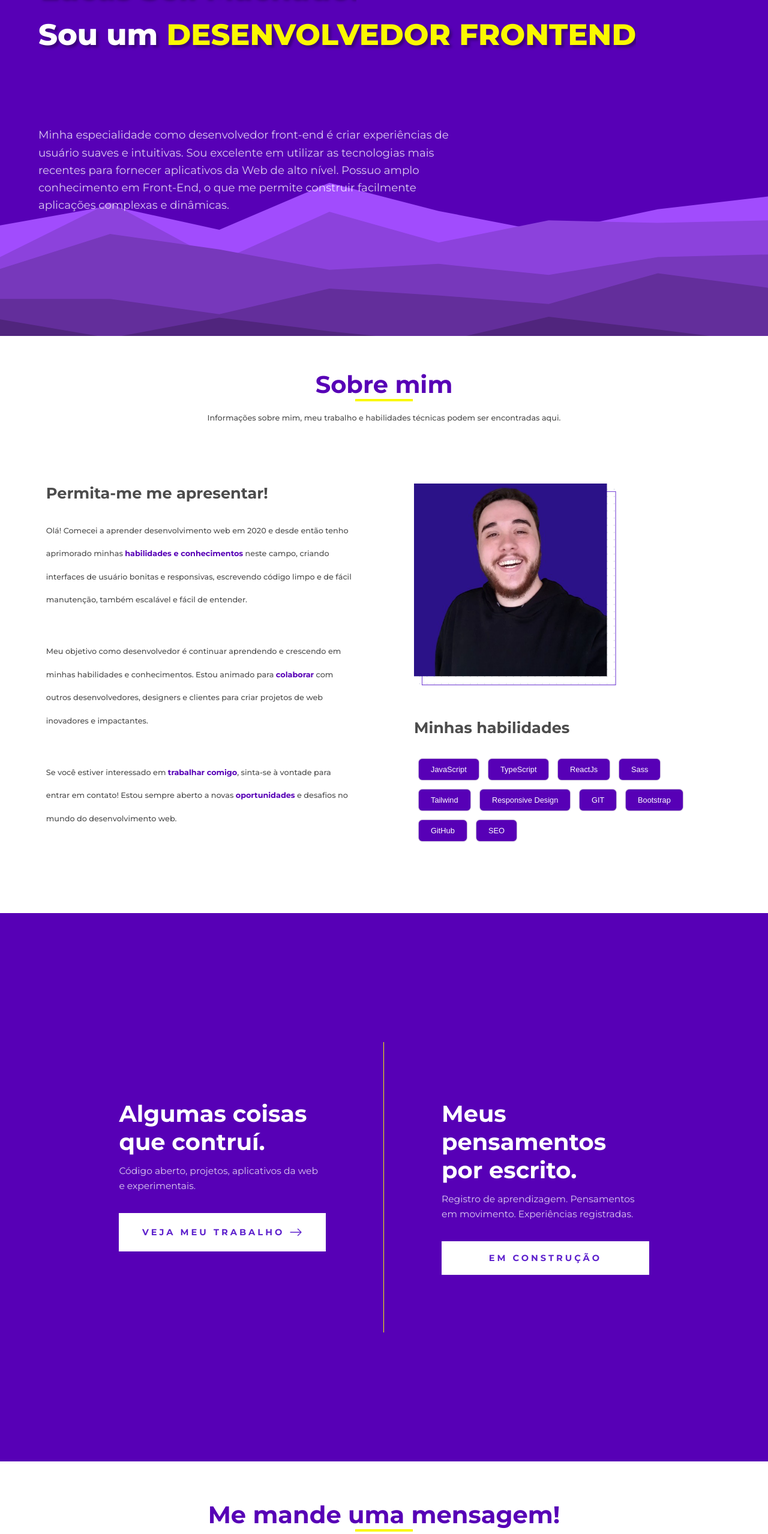
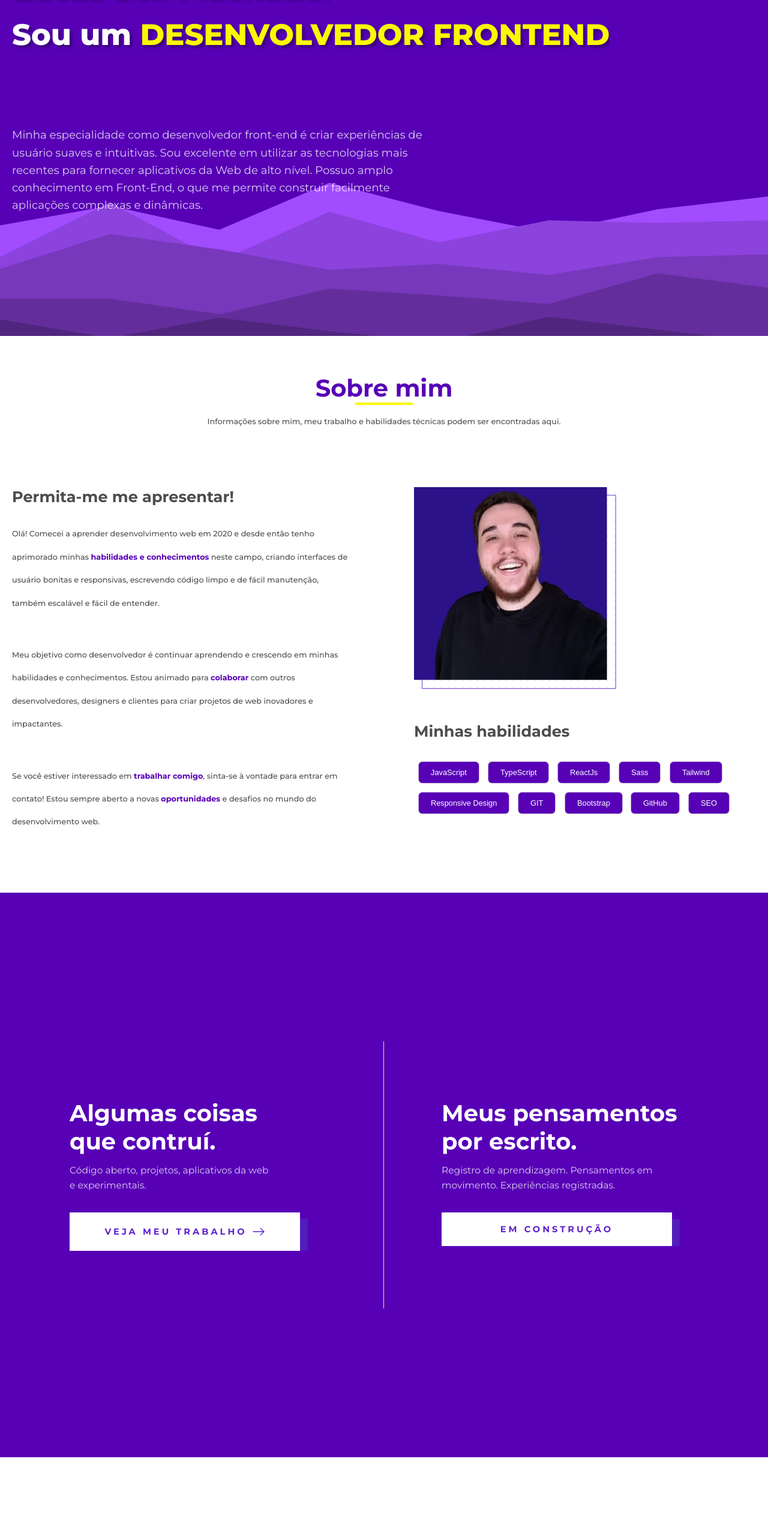
Before and after one commit to Sellucas/portfolio, a Next.js app: page / in a window 1280 px wide. Shown: the part 240-2797 px from the top of the page at 60% size. Built offline with nearby package versions, Linux system fonts and the light colour scheme.

Commit message:
style: responsive layout

```diff
--- a/src/components/About/About.module.scss
+++ b/src/components/About/About.module.scss
@@ -1,12 +1,11 @@
 .page {
   height: 100%;
-  // max-height: fit-content;
   width: 100%;
-  max-width: 100rem;
+  max-width: 90rem;
   margin: auto;
   background-color: white;
   color: rgba(0, 0, 0, 0.7);
-  padding: 0 6% 0 6%;
+  padding: 0 20px 0 20px;
 }
 
 .sectionTitle {
--- a/src/components/Contact/Contact.module.scss
+++ b/src/components/Contact/Contact.module.scss
@@ -1,15 +1,15 @@
 .page {
-  height: 100%;
+  height: 105vh;
   width: 100%;
   max-width: 80rem;
   margin: auto;
   background-color: white;
   color: rgba(0, 0, 0, 0.7);
-  padding: 5%;
+  padding: 0 20px 0 20px;
 }
 
 .sectionTitle {
-  padding-bottom: 4rem;
+  padding-top: 10%;
   text-align: center;
 
   h3 {
@@ -41,6 +41,7 @@
   width: 100%;
   overflow: hidden;
   padding-top: 10%;
+
 
   span {
     position: absolute;
--- a/src/components/Hero/Hero.module.scss
+++ b/src/components/Hero/Hero.module.scss
@@ -12,10 +12,9 @@
 }
 
 .container {
+  max-width: 90rem;
   margin: auto;
-  max-width: 105rem;
-  margin: auto;
-  padding: 10% 5% 10% 5%;
+  padding: 10% 20px 10% 20px;
   position: relative;
 
   h2 {
--- a/src/components/Works/Works.module.scss
+++ b/src/components/Works/Works.module.scss
@@ -1,10 +1,9 @@
 .page {
   height: 100%;
   width: 100%;
-  max-width: 120rem;
+  max-width: 100rem;
   margin: auto;
-  padding: 0 8% 0 8%;
-
+  padding: 0 20px 0 20px;
 }
 
 .works {
@@ -12,7 +11,7 @@
   display: flex;
   flex-direction: row;
 
-  @media screen and (max-width: 1024px) {
+  @media screen and (max-width: 768px) {
     flex-direction: column;
   }
 
@@ -20,7 +19,7 @@
     width: 50%;
     padding: 6rem;
 
-    @media screen and (max-width: 1024px) {
+    @media screen and (max-width: 768px) {
       width: 100%;
       padding: 2rem 0;
       margin: auto;
@@ -29,7 +28,7 @@
     &:first-child {
       border-right: 1px solid #faf900;
 
-      @media screen and (max-width: 1024px) {
+      @media screen and (max-width: 768px) {
         border-right: none;
         border-bottom: 1px solid white;
         padding-bottom: 3rem;
```
